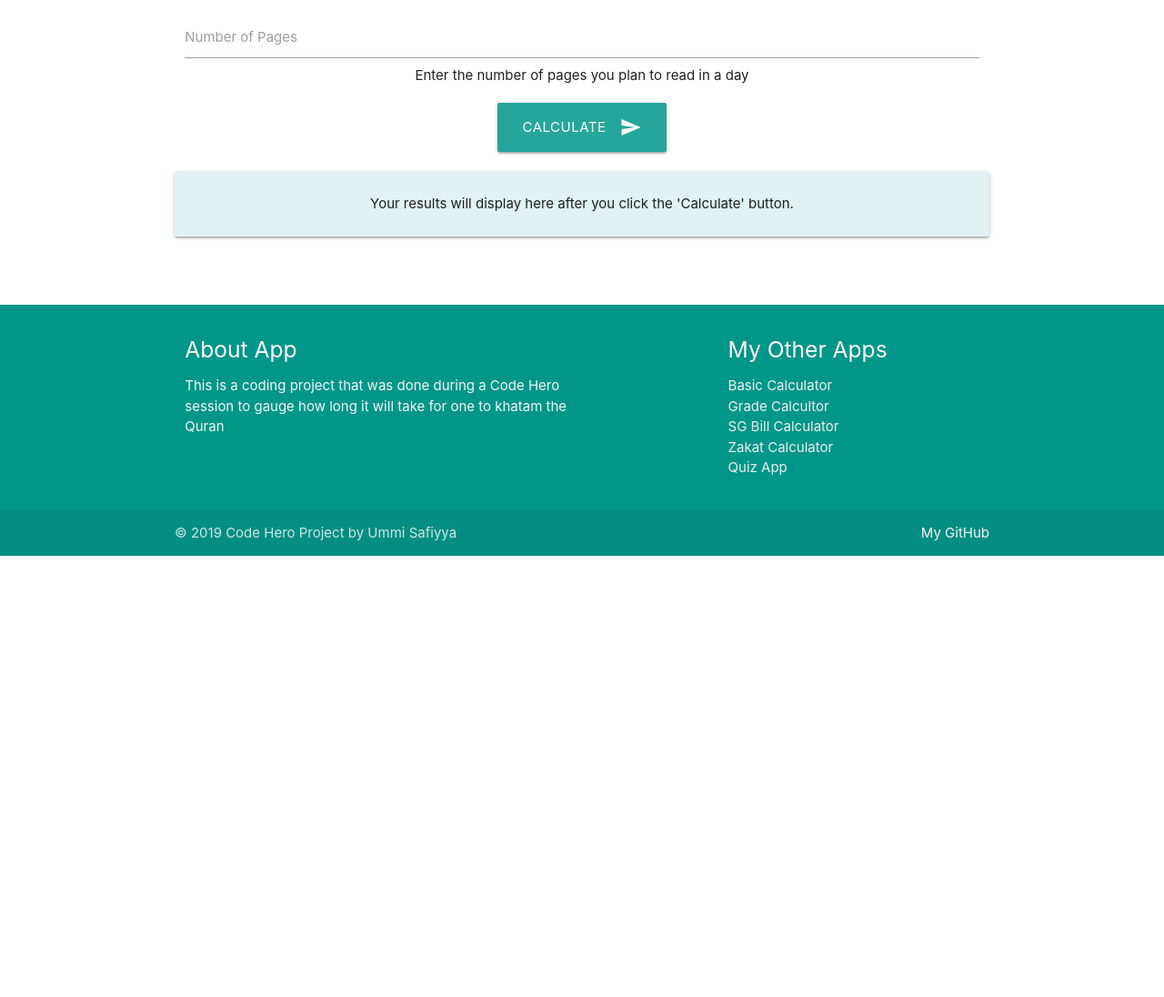
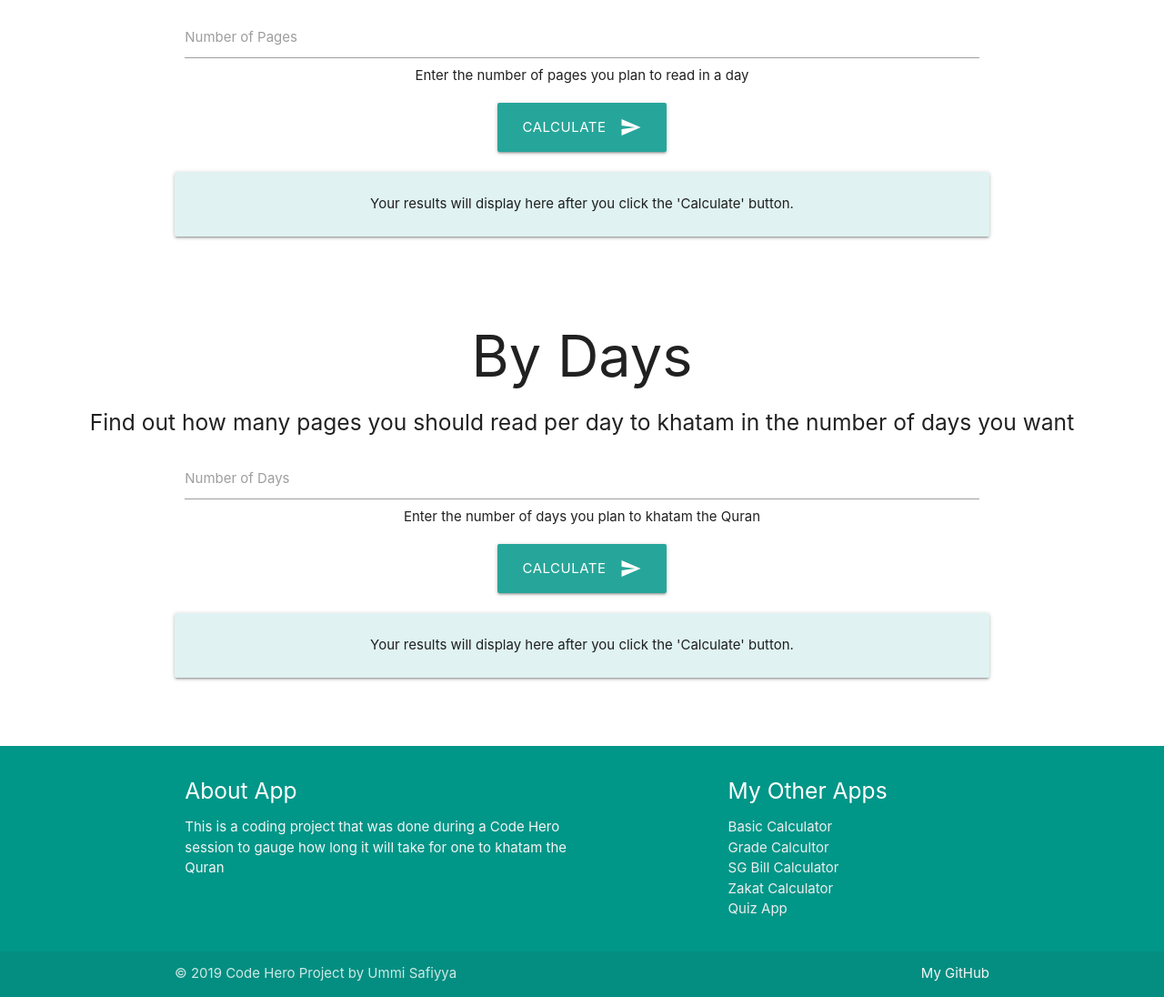
Before and after one commit to safiyya06/Khatam-Calculator, a plain HTML site: page index.html in a window 1280 px wide. Shown: the part 1162-2258 px from the top of the page at 91% size. Before the commit the page ends 1773 px from the top, so only its background shows below. Drawn offline with nearby package versions, Linux system fonts and the light colour scheme.

Commit message:
link button to pages
linking the bypages and bydays buttons the their respective pages

```diff
--- a/index.html
+++ b/index.html
@@ -19,8 +19,8 @@
             <a href="#" class="brand-logo left">Khatam App</a>
             <ul id="nav-mobile" class="right hide-on-med-and-down">
                 <li><a href="sass.html">Home</a></li>
-                <li><a href="badges.html">By Pages</a></li>
-                <li><a href="collapsible.html">By Days</a></li>
+                <li><a href="#bypages-section">By Pages</a></li>
+                <li><a href="#bydays-section">By Days</a></li>
             </ul>
         </div>
     </nav>
@@ -28,8 +28,8 @@
         <div class="center-align">
             <h1>Khatam Calculator</h1>
             <h5>This is a simple web app that helps you gauge how long it will take for you to khatam the Quran</h5>
-            <a class="waves-effect waves-light btn-large">By Pages</a>
-            <a class="waves-effect waves-light btn-large">By Days</a>
+            <a class="waves-effect waves-light btn-large" href="#bypages-section">By Pages</a>
+            <a class="waves-effect waves-light btn-large"href="#bydays-section">By Days</a>
         </div>
     </div>
 
@@ -52,7 +52,7 @@
                         <div class="row">
                                 <div class="col s12">
                                   <div class="card-panel teal lighten-5">
-                                    <span id="results"class="">Your results will display here after you click the 'Calculate' button.
+                                    <span id="results1" class="">Your results will display here after you click the 'Calculate' button.
                                     </span>
                                   </div>
                                 </div>
@@ -61,6 +61,34 @@
                     </form>
                   </div>
                 </div>
+                <div id="bydays-section">
+                    <div class="center-align">
+                        <h1>By Days</h1>
+                        <h5>Find out how many pages you should read per day to khatam in the number of days you want </h5>
+                        <div class="container">
+                            <div class="row">
+                                <form class="col s12">
+                                  <div class="row">
+                                    <div class="input-field col s12">
+                                      <input id="days" type="number" class="validate">
+                                      <label for="days">Number of Days</label>Enter the number of days you plan to khatam the Quran
+                                      <span class="helper-text" data-error="wrong" ></span>
+                                      <button class="btn-large waves-effect waves-light" onclick="calculatePagesNeeded()" type="button" >Calculate
+                                            <i class="material-icons right">send</i>
+                                          </button>
+                                    </div class="container">
+                                    <div class="row">
+                                            <div class="col s12">
+                                              <div class="card-panel teal lighten-5">
+                                                <span id="results2" class="">Your results will display here after you click the 'Calculate' button.
+                                                </span>
+                                              </div>
+                                            </div>
+                                          </div>
+                                  </div>
+                                </form>
+                              </div>
+                              </div>
                 <div>
                         <footer class="page-footer teal">
                             <div class="container">
--- a/main.js
+++ b/main.js
@@ -1,11 +1,17 @@
 function calculateDaysNeeded() {
-
     const totalPages = 604;
     const inputValue = document.getElementById("number").value;
-    const inputNumber = parseInt(inputValue);
 
-    const answer = totalPages/inputNumber
-    document.getElementById("results").innerHTML = answer;
+    const answer = totalPages/inputValue
+    document.getElementById("results1").innerHTML = answer;
+}
+
+function calculatePagesNeeded() {
+    const totalPages = 604
+    const inputDays = document.getElementById("days").value
+
+    const answer = totalPages/inputDays
+    document.getElementById("results2").innerHTML = answer
 
 
 }
```
